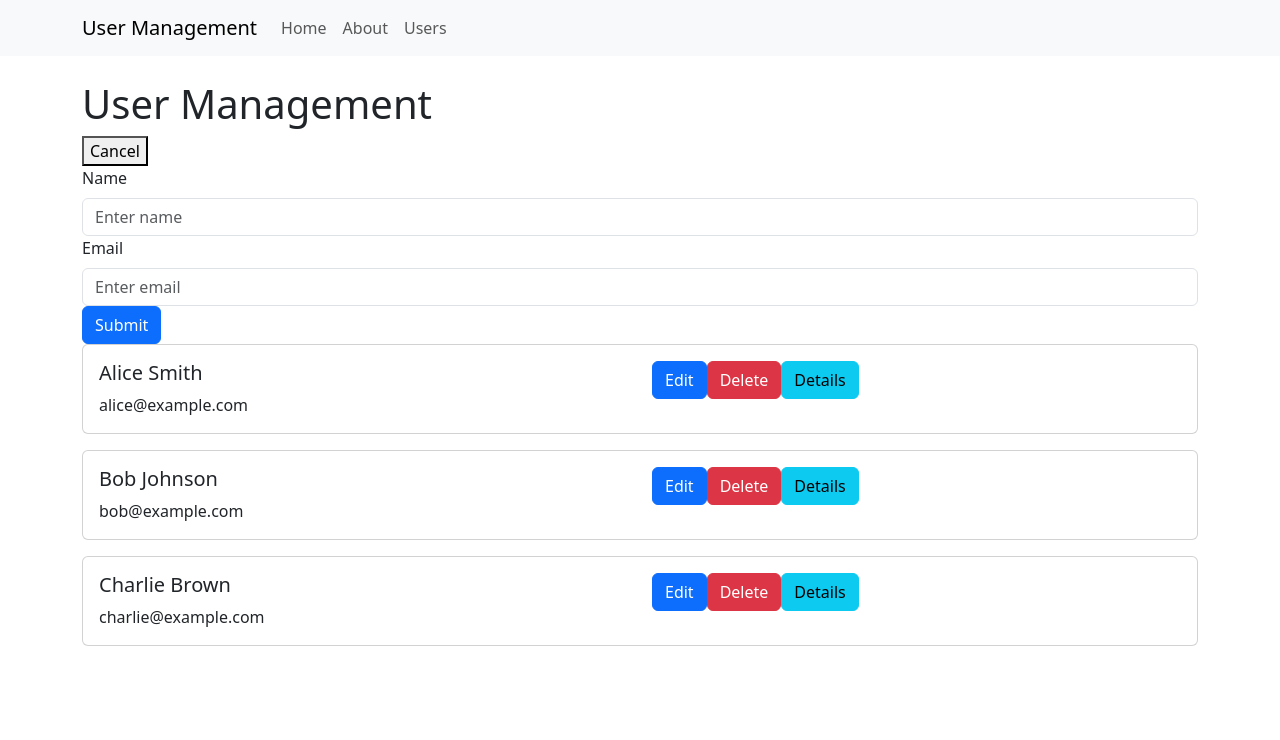
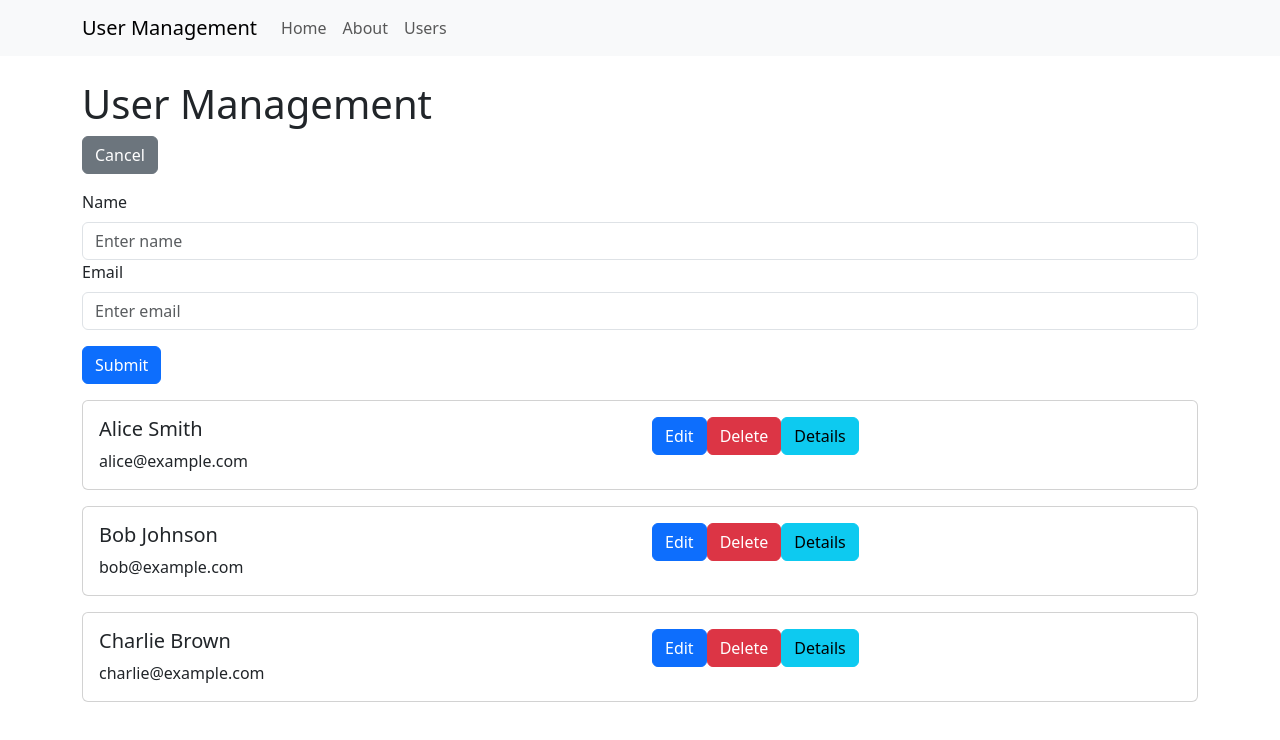
Before and after one commit to MatsRodionDev/WebProgrammingReact, a React (Create React App) app in the folder lab3/: page /users in a window 1280 px wide. Both pictures are taken after a click on the button "Add User". Shown: the top 740 px of the page. Built offline with nearby package versions, Linux system fonts and the light colour scheme.

Commit message:
update user form component

```diff
--- a/lab3/src/components/AddUser.js
+++ b/lab3/src/components/AddUser.js
@@ -1,5 +1,6 @@
 import React, { useState } from 'react';
 import UserForm from './UserForm';
+import { Button, Collapse } from 'react-bootstrap';
 
 const AddUser = ({ addUser }) => {
   const [showForm, setShowForm] = useState(false);
@@ -10,11 +11,18 @@ const AddUser = ({ addUser }) => {
   };
 
   return (
-    <div>
-      <button onClick={() => setShowForm(!showForm)}>
+    <div className="mb-3">
+      <Button
+        variant={showForm ? 'secondary' : 'primary'}
+        onClick={() => setShowForm(!showForm)}
+      >
         {showForm ? 'Cancel' : 'Add User'}
-      </button>
-      {showForm && <UserForm onSubmit={handleAddUser} />}
+      </Button>
+      <Collapse in={showForm}>
+        <div className="mt-3">
+          <UserForm onSubmit={handleAddUser} />
+        </div>
+      </Collapse>
     </div>
   );
 };
--- a/lab3/src/components/UserForm.js
+++ b/lab3/src/components/UserForm.js
@@ -15,6 +15,7 @@ const UserForm = ({ user, onSubmit }) => {
   const handleSubmit = (e) => {
     e.preventDefault();
     onSubmit({ id: user ? user.id : Date.now(), name, email });
+    // Сброс полей после отправки
     setName('');
     setEmail('');
   };
@@ -43,7 +44,7 @@ const UserForm = ({ user, onSubmit }) => {
         />
       </Form.Group>
 
-      <Button variant="primary" type="submit">
+      <Button variant="primary" type="submit" className="mt-3">
         Submit
       </Button>
     </Form>
```
